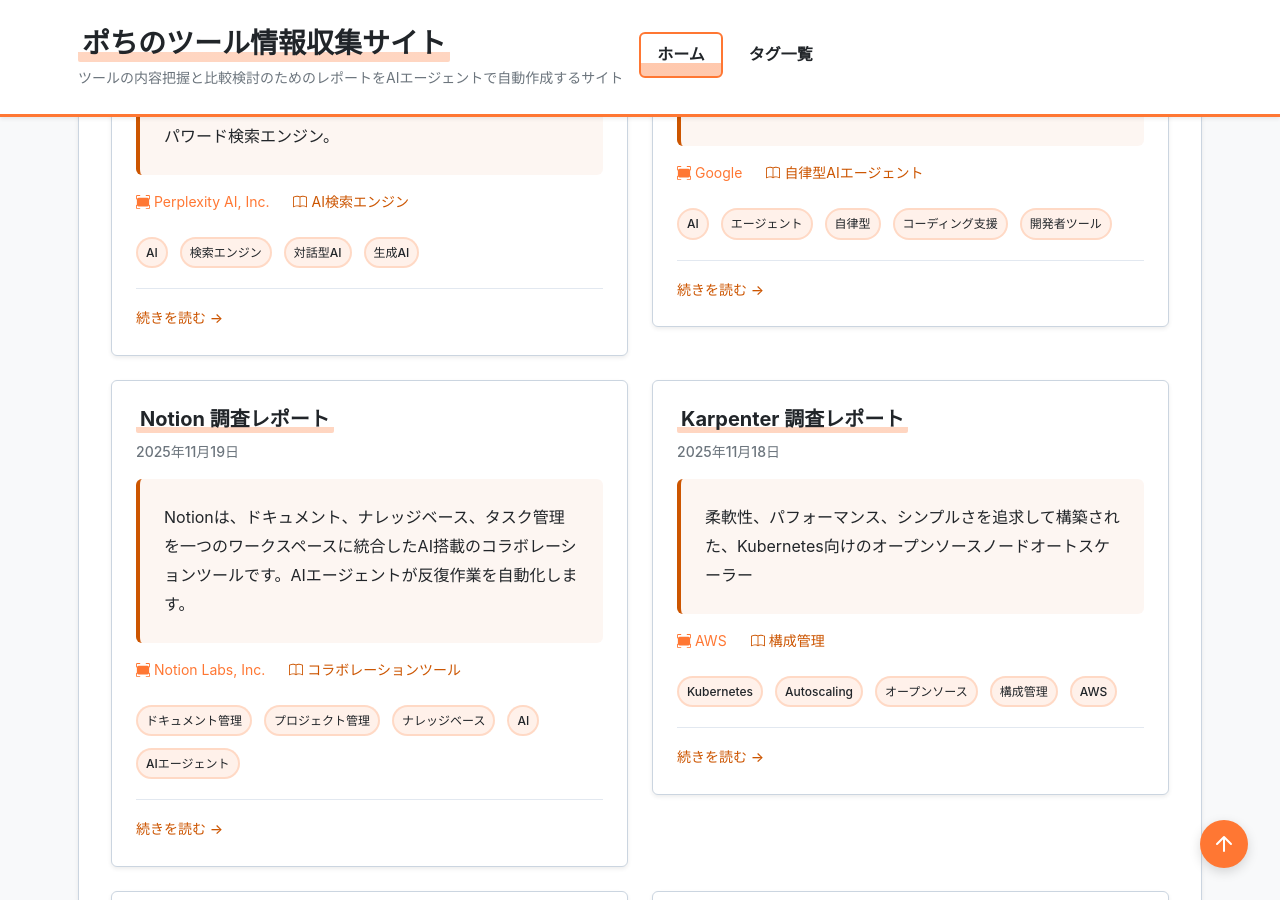
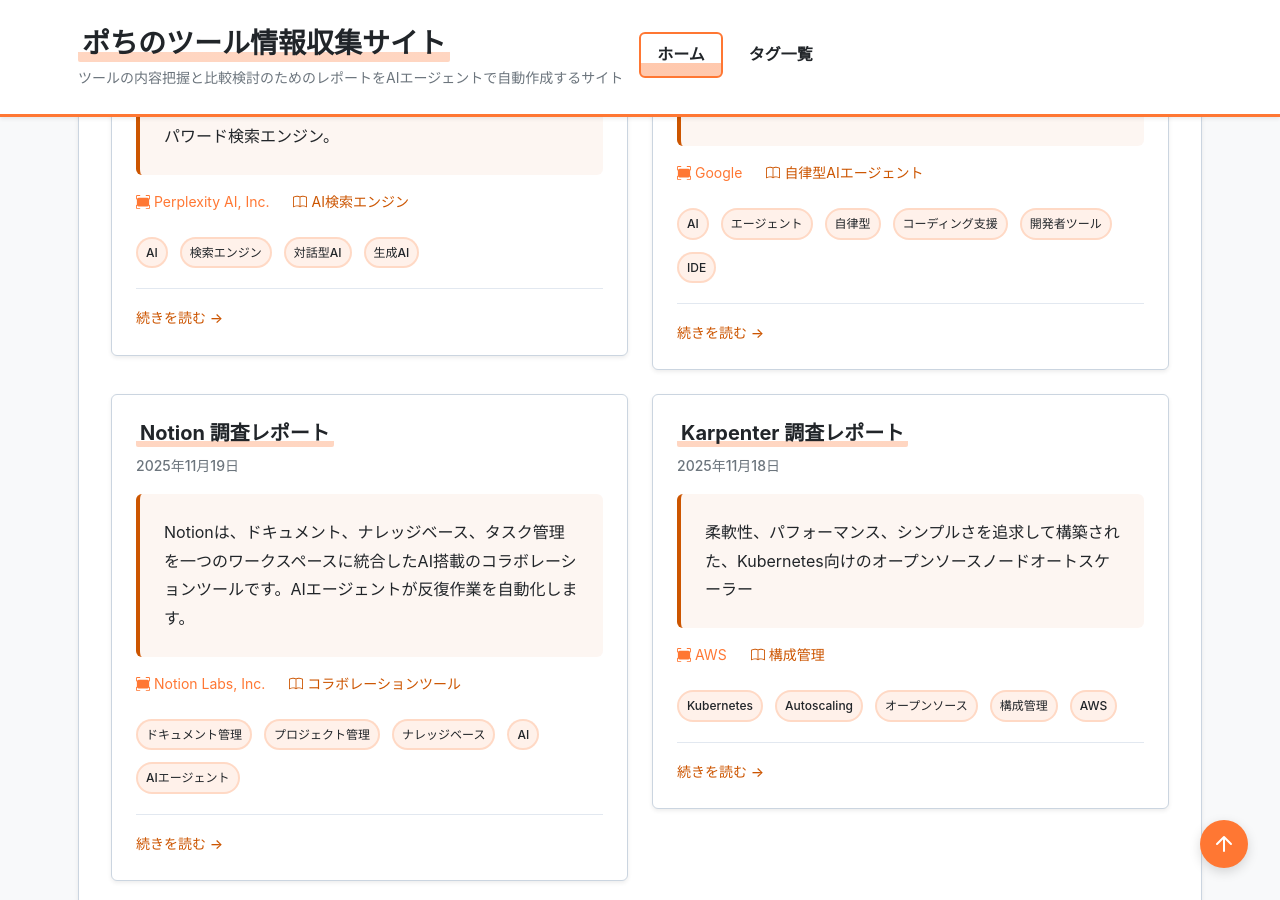
Before and after one commit to aegisfleet/tool-survey-report, a Jekyll site: the page built from index.md, in a window 1280 px wide and 900 px high, scrolled down 2754 px. Built offline with Jekyll 4.4.1, drawn with Linux system fonts in a browser that asks for light colours.

Commit message:
Update Google Antigravity tags to include IDE and refine relationships (#199)
Co-authored-by: google-labs-jules[bot] <161369871+google-labs-jules[bot]@users.noreply.github.com>

```diff
--- a/_reports/google-antigravity.md
+++ b/_reports/google-antigravity.md
@@ -12,11 +12,13 @@ tags:
   - "自律型"
   - "コーディング支援"
   - "開発者ツール"
+  - "IDE"
 description: "Googleが開発した、Gemini 3を搭載したAIファーストの統合開発環境（IDE）。"
 relationships:
   parent: "Gemini"
   related_tools:
     - "Cursor"
+    - "Windsurf"
 ---
 
 # **Google Antigravity 調査レポート**
@@ -66,10 +68,10 @@ relationships:
 ## **7. 導入実績・事例**
 
 * **発表直後のため、具体的な導入実績や事例はまだない。**
+* **公式ドキュメントやコミュニティフォーラムが提供される見込み。**
 
 ## **8. サポート体制**
 
-* **公式ドキュメントやコミュニティフォーラムが提供される見込み。**
 * **詳細なサポート体制については、今後の発表を待つ必要がある。**
 
 ## **9. 連携機能 (API・インテグレーション)**
```
Also changed, not shown: _reports/windsurf.md (+1 -0 lines).
